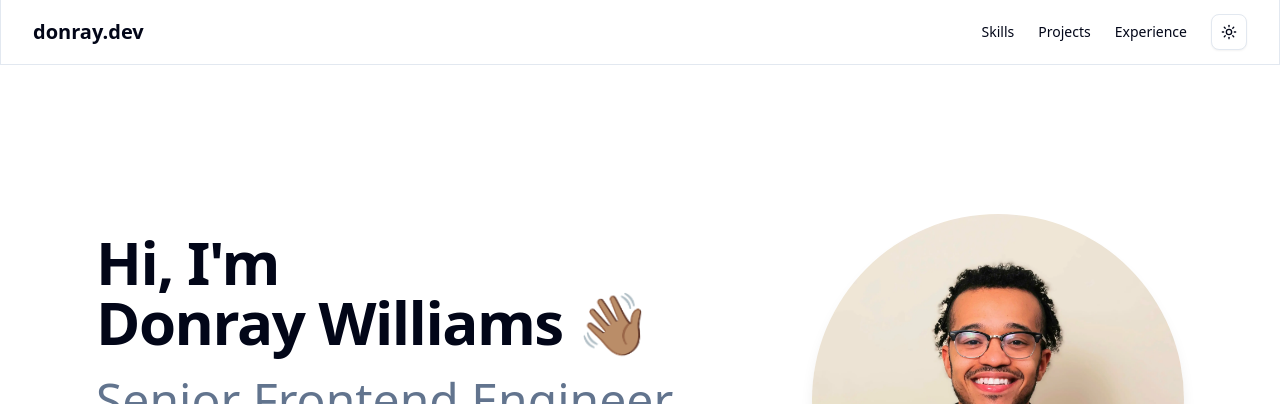
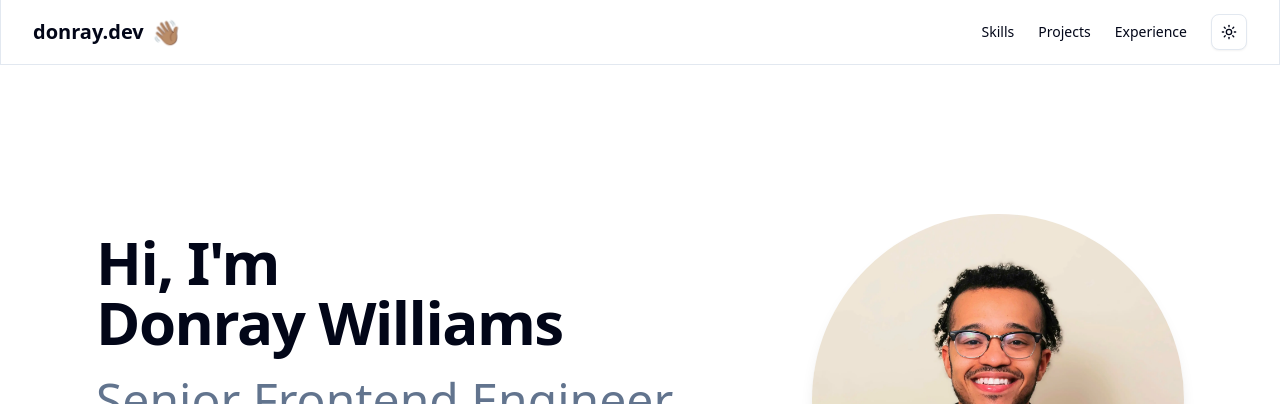
Before and after one commit to wdonray/donray.dev, a Next.js app: page / in a window 1280 px wide. Shown: the top 404 px of the page. Built offline with nearby package versions, Linux system fonts and the light colour scheme; no server answers.

Commit message:
style: enhance header component with waving emoji and improved layout

```diff
--- a/src/components/header.tsx
+++ b/src/components/header.tsx
@@ -53,10 +53,17 @@ export default function Header() {
       <div className="px-4 md:px-8 h-16 flex items-center justify-between max-w-[2000px] mx-auto">
         <Link
           href="#hero"
-          className="text-xl font-bold cursor-pointer hover:text-primary transition-colors"
+          className="text-xl font-bold cursor-pointer hover:text-primary transition-colors flex items-center gap-2"
           aria-label="Scroll to top"
         >
           donray.dev
+          <span
+            className="wave-emoji text-2xl"
+            role="img"
+            aria-label="Waving hand"
+          >
+            👋🏽
+          </span>
         </Link>
 
         <nav
--- a/src/components/hero.tsx
+++ b/src/components/hero.tsx
@@ -45,10 +45,7 @@ export default function Hero() {
                   <p>Pronounced: Don·RAY Wil·ymz</p>
                 </TooltipContent>
               </Tooltip>
-            </TooltipProvider>{" "}
-            <span className="wave-emoji" role="img" aria-label="Waving hand">
-              👋🏽
-            </span>
+            </TooltipProvider>
           </motion.h1>
 
           <motion.h2
```
